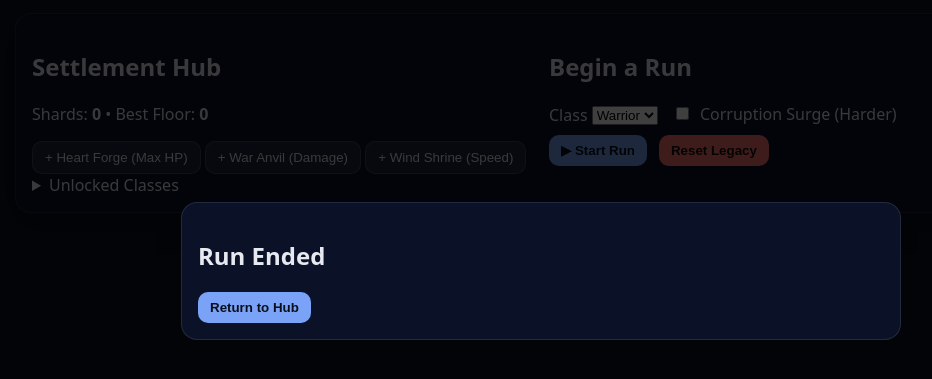
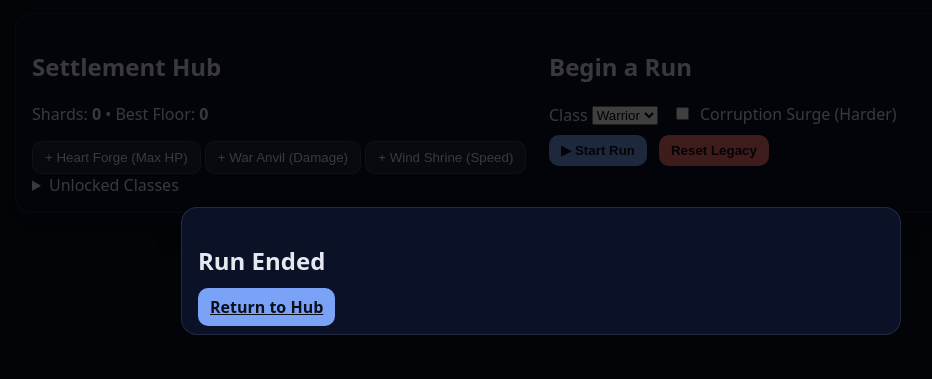
Before and after one commit to guruchamp-vol2/Chronicles-of-the-Shattered-Labyrinth-Web-MVP-., a website with bundled scripts: page public/index.html in a window 1280 px wide. Shown: the part 129-508 px from the top of the page, without its empty margins (99-1031 px from the left). Built offline with nearby package versions, Linux system fonts and the light colour scheme.

Commit message:
start of the game

```diff
--- a/public/index.html
+++ b/public/index.html
@@ -75,7 +75,11 @@
         <div class="card">
           <h2>Run Ended</h2>
           <p id="goStats"></p>
-          <button id="returnHub" class="btn primary">Return to Hub</button>
+          <a id="returnHub" class="btn primary" href="/" role="button"
+   onclick="try{window.__returnHub ? window.__returnHub() : (location.href='/')}catch(e){location.href='/'}">
+  Return to Hub
+</a>
+
         </div>
       </div>
 
--- a/public/style.css
+++ b/public/style.css
@@ -111,3 +111,4 @@ canvas {
   cursor: pointer;
 }
 .choice-grid .option:hover { filter: brightness(1.05); }
+#gameOver{pointer-events:auto;} #gameOver .card{pointer-events:auto;}
```
